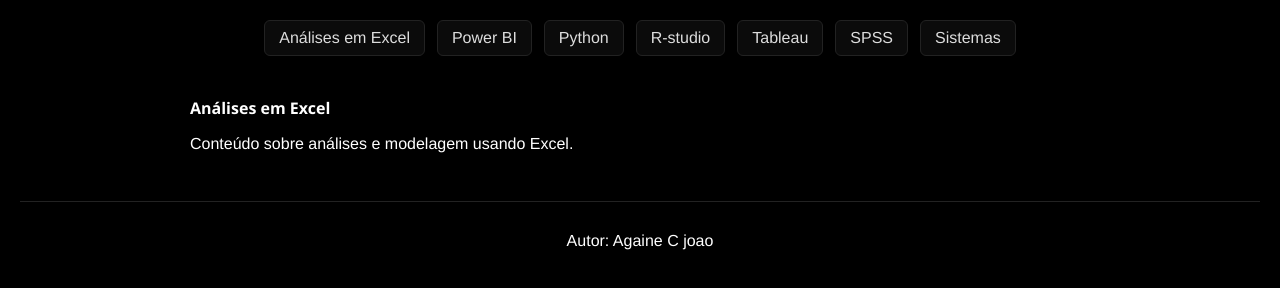
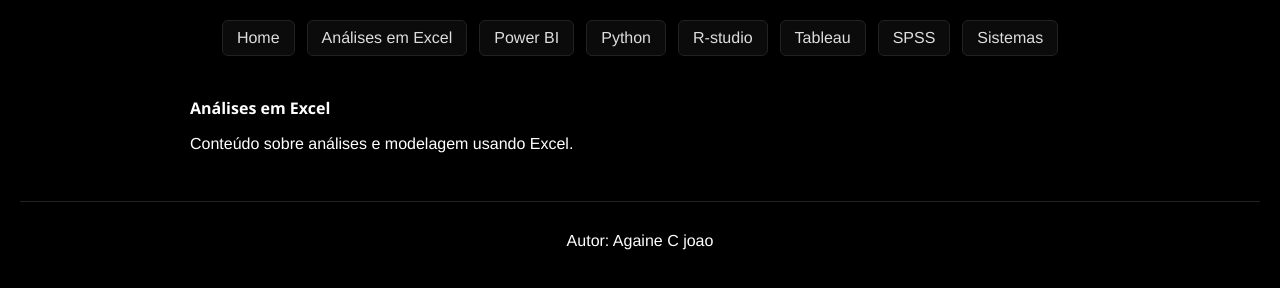
Before and after one commit to Againecj/curriculo, a plain HTML site: page analises_excel.html in a window 1280 px wide. Drawn offline with Linux system fonts and the light colour scheme.

Commit message:
modified:   sistemas.html

```diff
--- a/analises_excel.html
+++ b/analises_excel.html
@@ -11,6 +11,7 @@
 <body>
     <nav>
         <ul class="main-nav">
+            <li><a href="index.html">Home</a></li>
             <li><a href="analises_excel.html">Análises em Excel</a></li>
             <li><a href="power_bi.html">Power BI</a></li>
             <li><a href="python.html">Python</a></li>
```
Also changed, not shown: power_bi.html (+1 -0 lines), projetos.html (+1 -0 lines), python.html (+1 -0 lines), r_studio.html (+1 -0 lines), sistemas.html (+1 -0 lines), spss.html (+1 -0 lines), tableau.html (+1 -0 lines).
